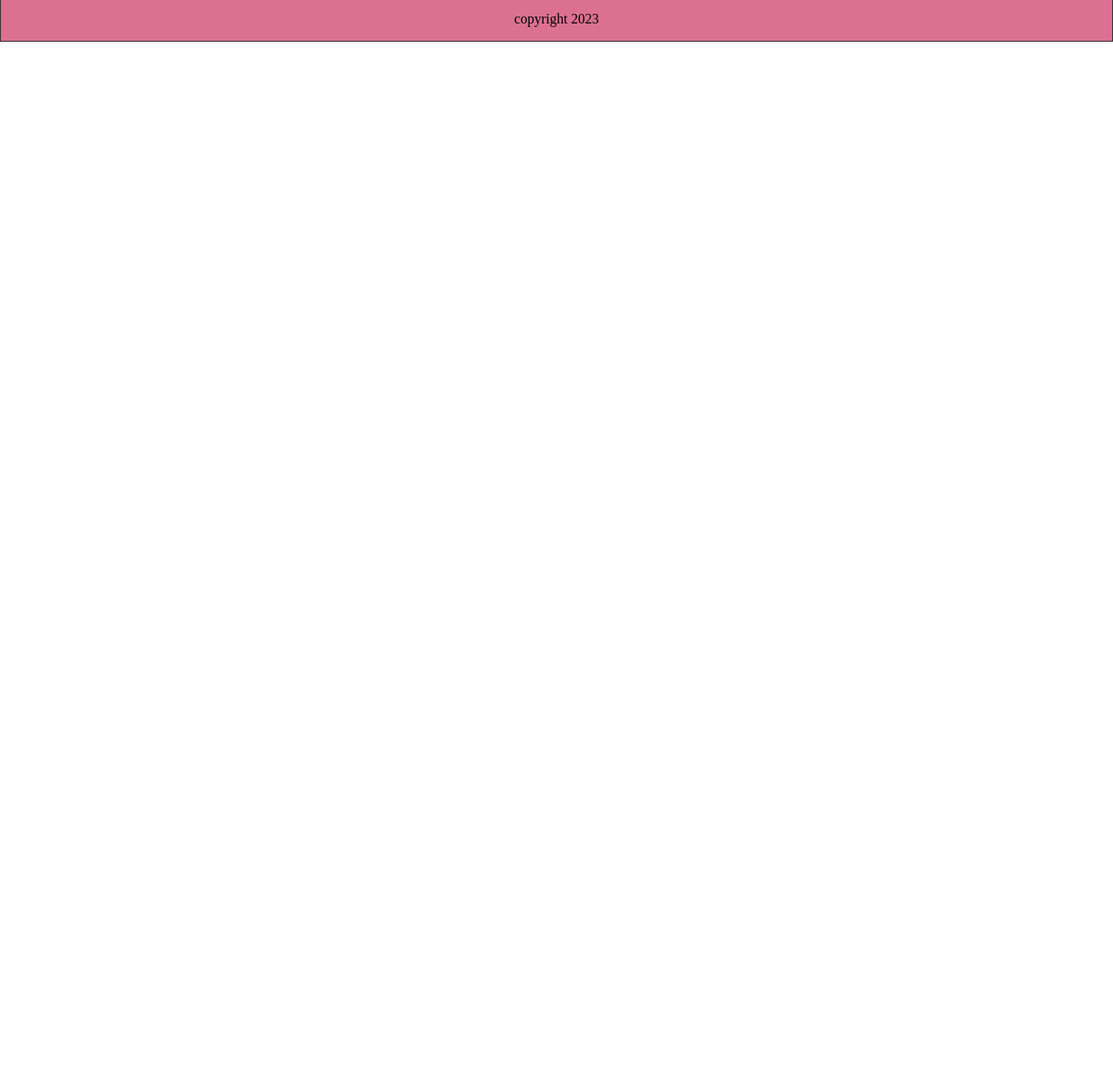
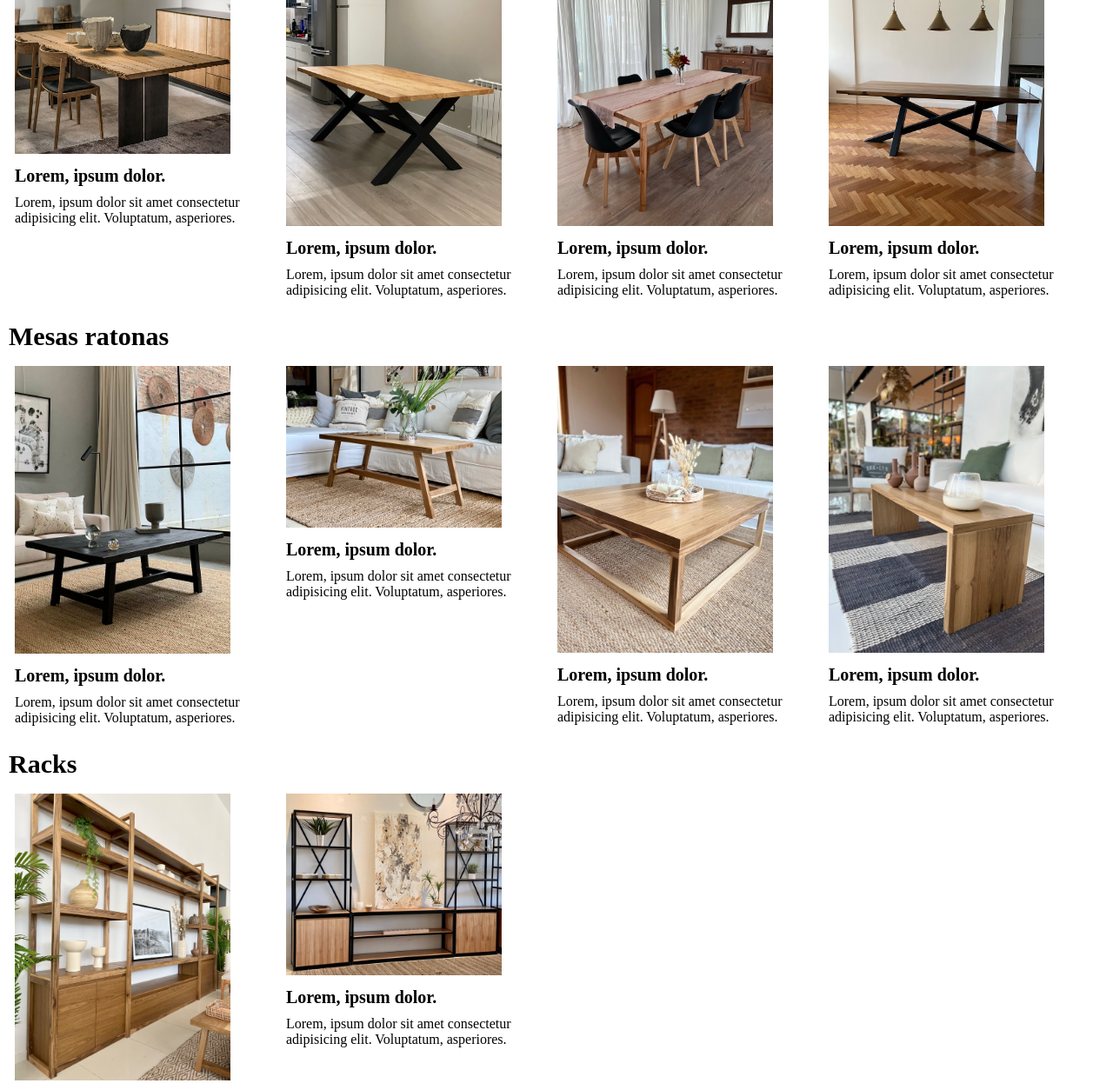
Before and after one commit to Wannmi/CodoaCodo, a plain HTML site: page muebles.html in a window 1280 px wide. Shown: the part 932-2186 px from the top of the page at 87% size. Before the commit the page ends 980 px from the top, so only its background shows below. Drawn offline with Linux system fonts and the light colour scheme.

Commit message:
Primer agregado de imagenes a pagina muebles

```diff
--- a/css/main.css
+++ b/css/main.css
@@ -7,9 +7,9 @@
     box-sizing: border-box;
 }
 
-body{
+/* body{
 
-}
+} */
 
 li{
     list-style: none;
@@ -159,4 +159,54 @@ footer ul{
     .hamburger {
         display: none;
 
+}}
+
+
+/* Muebles */
+h2{
+    font-size: 30px;
+    padding: 10px 0 0 10px;
 }
+.muebles{
+    display: grid;
+    grid-template-columns: 1fr 1fr 1fr 1fr;
+    padding: 1em;
+
+
+}
+
+.mueble{
+    margin: 1px;
+}
+
+/* .mesas{
+    display: flex;
+    justify-content: center;
+    padding: 1em;
+    flex-wrap: wrap;
+    margin: 10px;
+    align-items: center;
+
+} */
+
+/* .mesa {
+    display: flex;
+    flex-direction: column;
+    justify-content: flex-start;
+    align-items: flex-start;
+} */
+
+.mueble img {
+    width: 80%;
+    /* height: 180px; */
+}
+
+
+/* .muebles img:hover {
+    image-rendering:-moz-crisp-edges;
+} */
+
+.mueble h3 {
+    font-size: 20px;
+    margin: 10px 0;
+}
--- a/muebles.html
+++ b/muebles.html
@@ -37,14 +37,138 @@
             footer main e img no van en las demas paginas
         -->
         <div class="footer-main">
-            <h3>Creando hogares únicos y acogedores</h3>
+            <h3>Elegí el producto que mejor se adapte a tu necesidad</h3>
         </div>
-        <img src="img/main-background.jpg" alt="main-background">
+        <img src="img/muebles/fabricacion.jpg" alt="muebles">
     </div>
 
-    <section>
-        <h3>CONTENIDO</h3>
-    </section>
+    <!-- <section class="productos">
+        <h3>Mesas de comedor</h3>
+        <article class="mesas">
+            <div><img src="img/muebles/mesa1.jpg" alt="mesa1">Mesa rústica</div>
+            <div><img src="img/muebles/mesa2.jpeg" alt="mesa2">Mesa 2</div>
+            <img src="img/muebles/mesa3.jpeg" alt="mesa3">
+            <span>Mesa3</span>
+        </article>
+    </section> -->
+
+    <h2>Mesas de comedor</h2>
+    <div class="muebles">
+        <div class="mueble">
+            <img src="img/muebles/mesa1.jpg" alt="Mesa 1">
+            <h3>Lorem, ipsum dolor.</h3>
+            <p>Lorem, ipsum dolor sit amet consectetur adipisicing elit. Voluptatum, asperiores.</p>
+        </div>
+
+        <div class="mueble">
+            <img src="img/muebles/mesa2.jpeg" alt="Mesa 2">
+            <h3>Lorem, ipsum dolor.</h3>
+            <p>Lorem, ipsum dolor sit amet consectetur adipisicing elit. Voluptatum, asperiores.</p>
+        </div>
+
+        <div class="mueble">
+            <img src="img/muebles/mesa3.jpeg" alt="Mesa 3">
+            <h3>Lorem, ipsum dolor.</h3>
+            <p>Lorem, ipsum dolor sit amet consectetur adipisicing elit. Voluptatum, asperiores.</p>
+        </div>
+
+        <div class="mueble">
+            <img src="img/muebles/mesa4.jpeg" alt="Mesa 4">
+            <h3>Lorem, ipsum dolor.</h3>
+            <p>Lorem, ipsum dolor sit amet consectetur adipisicing elit. Voluptatum, asperiores.</p>
+        </div>
+    </div>
+
+    <h2>Mesas ratonas</h2>
+    <div class="muebles">
+        <div class="mueble">
+            <img src="img/muebles/mesa ratona1.jpg" alt="Mesa ratona 1">
+            <h3>Lorem, ipsum dolor.</h3>
+            <p>Lorem, ipsum dolor sit amet consectetur adipisicing elit. Voluptatum, asperiores.</p>
+        </div>
+
+        <div class="mueble">
+            <img src="img/muebles/mesa ratona2.jpg" alt="Mesa ratona 2">
+            <h3>Lorem, ipsum dolor.</h3>
+            <p>Lorem, ipsum dolor sit amet consectetur adipisicing elit. Voluptatum, asperiores.</p>
+        </div>
+
+        <div class="mueble">
+            <img src="img/muebles/mesa ratona3.jpg" alt="Mesa ratona 3">
+            <h3>Lorem, ipsum dolor.</h3>
+            <p>Lorem, ipsum dolor sit amet consectetur adipisicing elit. Voluptatum, asperiores.</p>
+        </div>
+
+        <div class="mueble">
+            <img src="img/muebles/mesa ratona4.jpg" alt="Mesa ratona 4">
+            <h3>Lorem, ipsum dolor.</h3>
+            <p>Lorem, ipsum dolor sit amet consectetur adipisicing elit. Voluptatum, asperiores.</p>
+        </div>
+    </div>
+
+    <h2>Racks</h2>
+    <div class="muebles">
+        <div class="mueble">
+            <img src="img/muebles/rack1.jpeg" alt="Rack 1">
+            <h3>Lorem, ipsum dolor.</h3>
+            <p>Lorem, ipsum dolor sit amet consectetur adipisicing elit. Voluptatum, asperiores.</p>
+        </div>
+
+        <div class="mueble">
+            <img src="img/muebles/rack2.jpg" alt="Rack 2">
+            <h3>Lorem, ipsum dolor.</h3>
+            <p>Lorem, ipsum dolor sit amet consectetur adipisicing elit. Voluptatum, asperiores.</p>
+        </div>
+    </div>
+
+    <h2>Estanterías</h2>
+    <div class="muebles">
+        <div class="mueble">
+            <img src="img/muebles/estanteria1.jpg" alt="Estanteria 1">
+            <h3>Lorem, ipsum dolor.</h3>
+            <p>Lorem, ipsum dolor sit amet consectetur adipisicing elit. Voluptatum, asperiores.</p>
+        </div>
+
+        <div class="mueble">
+            <img src="img/muebles/estanteria2.jpeg" alt="Estanteria 2">
+            <h3>Lorem, ipsum dolor.</h3>
+            <p>Lorem, ipsum dolor sit amet consectetur adipisicing elit. Voluptatum, asperiores.</p>
+        </div>
+
+        <div class="mueble">
+            <img src="img/muebles/estanteria3.jpeg" alt="Estanteria 3">
+            <h3>Lorem, ipsum dolor.</h3>
+            <p>Lorem, ipsum dolor sit amet consectetur adipisicing elit. Voluptatum, asperiores.</p>
+        </div>
+    </div>
+
+    <h2>Escritorios</h2>
+    <div class="muebles">
+        <div class="mueble">
+            <img src="img/muebles/escritorio1.jpeg" alt="Escritorio 1">
+            <h3>Lorem, ipsum dolor.</h3>
+            <p>Lorem, ipsum dolor sit amet consectetur adipisicing elit. Voluptatum, asperiores.</p>
+        </div>
+
+        <div class="mueble">
+            <img src="img/muebles/escritorio2.jpg" alt="Escritorio 2">
+            <h3>Lorem, ipsum dolor.</h3>
+            <p>Lorem, ipsum dolor sit amet consectetur adipisicing elit. Voluptatum, asperiores.</p>
+        </div>
+
+        <div class="mueble">
+            <img src="img/muebles/escritorio3.jpeg" alt="Escritorio 3">
+            <h3>Lorem, ipsum dolor.</h3>
+            <p>Lorem, ipsum dolor sit amet consectetur adipisicing elit. Voluptatum, asperiores.</p>
+        </div>
+
+        <div class="mueble">
+            <img src="img/muebles/escritorio4.jpeg" alt="Escritorio 4">
+            <h3>Lorem, ipsum dolor.</h3>
+            <p>Lorem, ipsum dolor sit amet consectetur adipisicing elit. Voluptatum, asperiores.</p>
+        </div>
+    </div>
+
 
     <footer>
         <h3>Mobiliario Selecto</h3>
```
Also changed, not shown: img/muebles/escritorio1.jpeg (added), img/muebles/escritorio2.jpg (added), img/muebles/escritorio3.jpeg (added), img/muebles/escritorio4.jpeg (added), img/muebles/estanteria1.jpg (added), img/muebles/estanteria2.jpeg (added), img/muebles/estanteria3.jpeg (added), img/muebles/fabricacion.jpg (added), img/muebles/mesa ratona1.jpg (added), img/muebles/mesa ratona2.jpg (added), img/muebles/mesa ratona3.jpg (added), img/muebles/mesa ratona4.jpg (added), img/muebles/mesa1.jpg (added), img/muebles/mesa2.jpeg (added), 4 more files.
